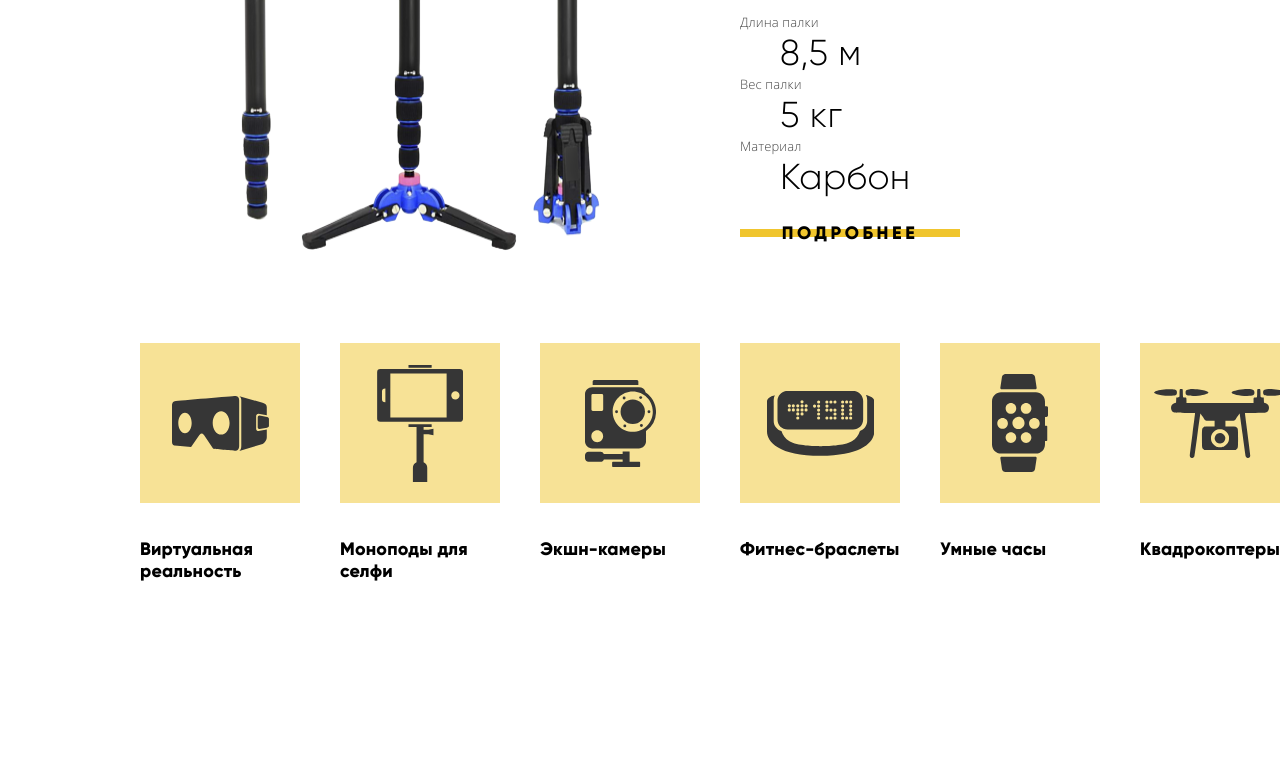
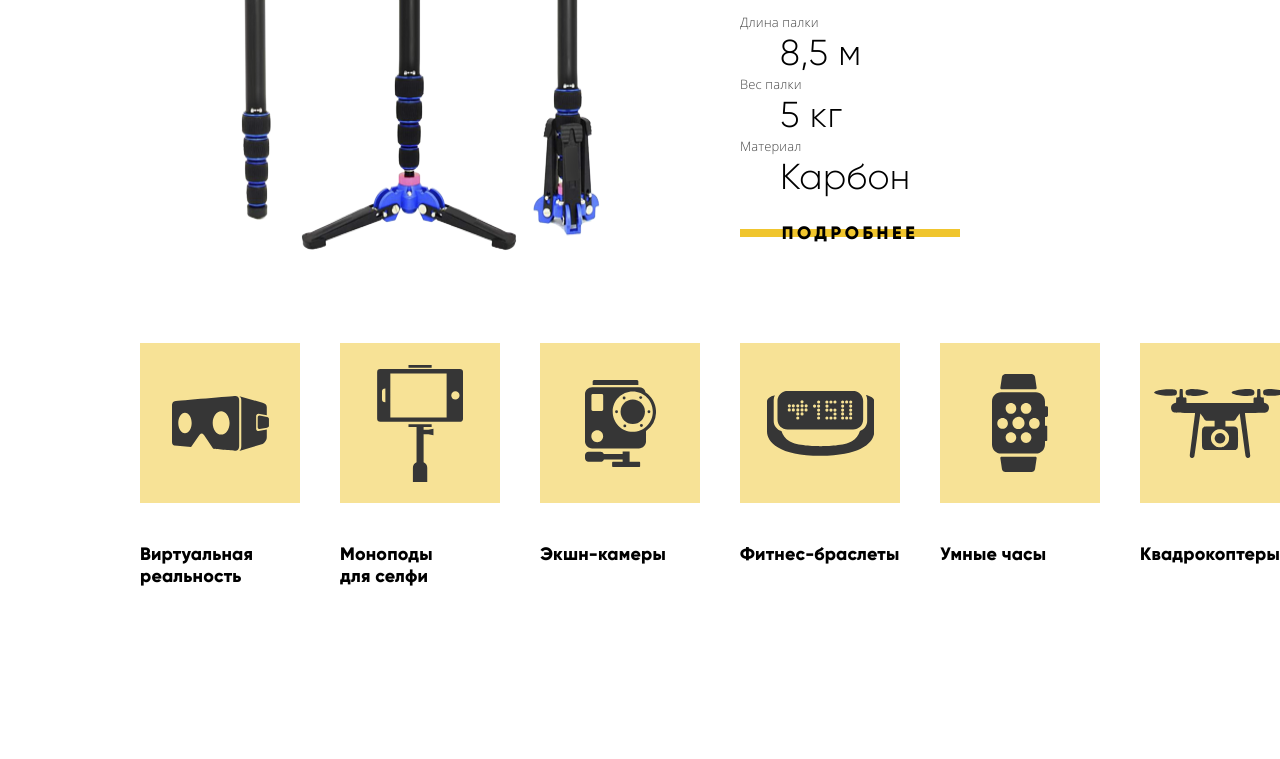
Before and after one commit to p-kachalov/device, a plain HTML site: page index.html in a window 1280 px wide. Shown: the part 472-1231 px from the top of the page. Drawn offline with Linux system fonts and the light colour scheme.

Commit message:
finish categories style

```diff
--- a/css/style.css
+++ b/css/style.css
@@ -454,9 +454,8 @@ img {
   margin: 0px;
   padding: 0px;
 
-
-
   display: flex;
+  flex-wrap: wrap;
   justify-content: space-between;
 }
 
@@ -468,19 +467,31 @@ img {
   color: #000000;
   letter-spacing: 0.01em;
 
+  display: block;
   width: 160px;
-  display: flex;
-  flex-direction: column;
+  padding-top: 200px;
+  position: relative;
 }
 
 .categories__link::before {
   content: "";
-  display: inline-flex;
+  display: block;
   height: 160px;
   width: 160px;
+  position: absolute;
+  top: 0px;
 
-  margin-bottom: 35px;
   background-color: rgba(240, 197, 46, 0.5);
+}
+
+.categories__link::after {
+  content: "";
+  display: block;
+  height: 160px;
+  width: 160px;
+  position: absolute;
+  top: 0px;
+
   background-repeat: no-repeat;
   background-position: center center;
 }
@@ -489,31 +500,31 @@ img {
   background-color: rgba(240, 197, 46, 1);
 }
 
-.categories__link:active {
+.categories__link:active::after {
   opacity: 0.3;
 }
 
-.categories__link_vr::before {
+.categories__link_vr::after {
   background-image: url("../img/popular-1.svg");
 }
 
-.categories__link_monopod::before {
+.categories__link_monopod::after {
   background-image: url("../img/popular-2.svg");
 }
 
-.categories__link_action-cam::before {
+.categories__link_action-cam::after {
   background-image: url("../img/popular-3.svg");
 }
 
-.categories__link_fitness-tracker::before {
+.categories__link_fitness-tracker::after {
   background-image: url("../img/popular-4.svg");
 }
 
-.categories__link_smart-watch::before {
+.categories__link_smart-watch::after {
   background-image: url("../img/popular-5.svg");
 }
 
-.categories__link_quadcopter::before {
+.categories__link_quadcopter::after {
   background-image: url("../img/popular-6.svg");
 }
 
--- a/index.html
+++ b/index.html
@@ -149,7 +149,7 @@
             Виртуальная реальность
           </a></li>
           <li class="categories__item"><a href="#" class="categories__link categories__link_monopod">
-            Моноподы для селфи
+            Моноподы<br> для селфи
           </a></li>
           <li class="categories__item"><a href="#" class="categories__link categories__link_action-cam">
             Экшн-камеры
```
